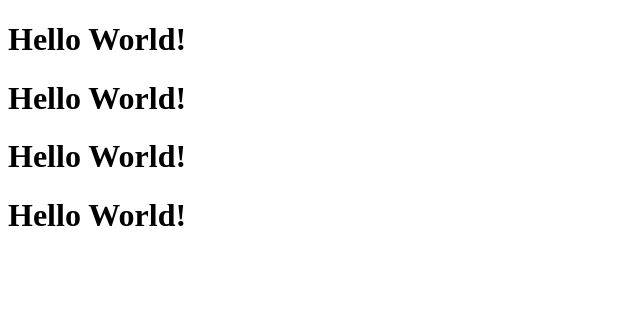
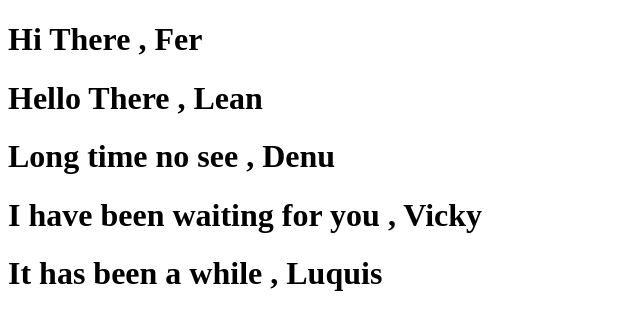
Before and after one commit to alfarofernando/React_Course, a React (Vite) app in the folder reactcourse/: page / in a window 1280 px wide. Shown: the top 330 px of the page, without its empty margins (0-640 px from the left). Built offline with nearby package versions, Linux system fonts and the light colour scheme.

Commit message:
What are Props

```diff
--- a/reactcourse/src/App.jsx
+++ b/reactcourse/src/App.jsx
@@ -1,14 +1,19 @@
 import Hello from './components/Hello';
 
 function App() {
+  // asi como las etiquetas HTML aceptan atributos como style , name, class, etc
+  // las etiquetas de componentes pueden aceptar propiedades o props
+  // que pueden modificar la vista de los componentes dinamicamente de acuerdo a las propiedades que estos adquieren
+  // la posicion de las props en la implementacion del componente no modifica la logica del mismo
+  // por lo que en est eejemplo colocar message antes que name no modifica el output
   return (
-    // la caracteristica mas importante de React son la utilizacion de componentes
-    // trozos de HTML y logica que se llaman logrando una abstraccion de la complejidad de las mismas
+
     <div className="App">
-      <Hello />
-      <Hello />
-      <Hello />
-      <Hello />
+      <Hello name="Fer" message="Hi There , " />
+      <Hello name="Lean" message="Hello There , "/>
+      <Hello  message="Long time no see , "  name="Denu"/>
+      <Hello name="Vicky" message="I have been waiting for you , " />
+      <Hello name="Luquis" message="It has been a while , " />
     </div>
   );
 }
--- a/reactcourse/src/components/Hello.jsx
+++ b/reactcourse/src/components/Hello.jsx
@@ -1,7 +1,10 @@
-function Hello() {
+function Hello(props) {
+// como cualquier otra funcion somos capaces de pasarle parametros a la misma
+// los parametros son OBJETOS los cuales no pueden renderizarce directamente en html sino que deben ser llamados
+// por lo que la sintaxis seria   nombreObjetoParametroFuncion .(punto) nombrePropiedadEtiquetaComponente
     return (
         <div>
-            <h1>Hello World!</h1>
+            <h1>{props.message} { props.name }</h1>
         </div>
     );
 }
```
